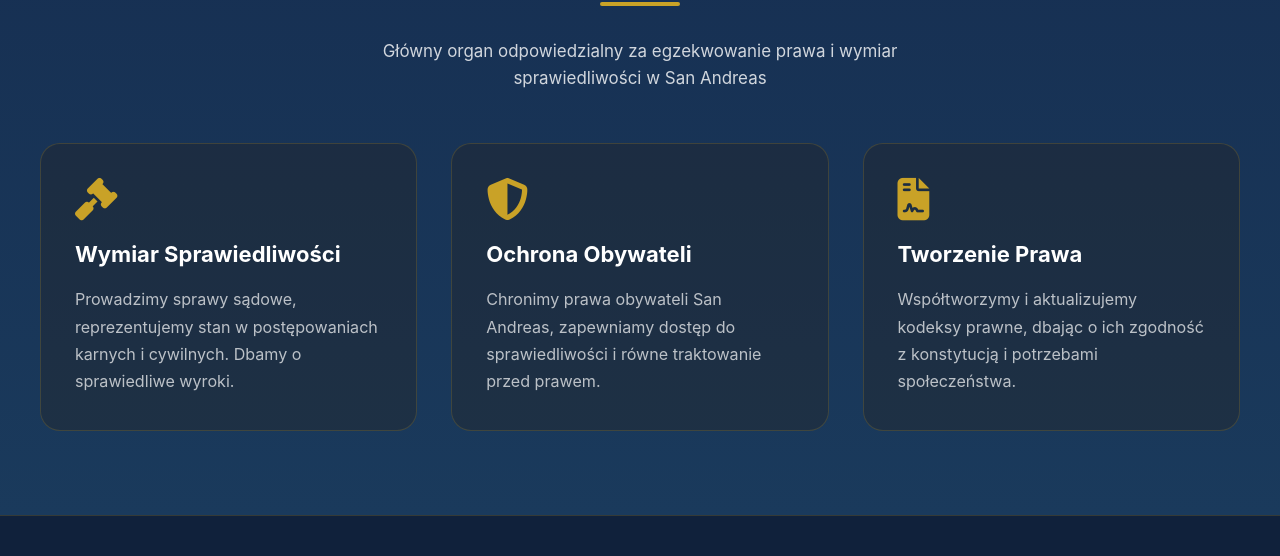
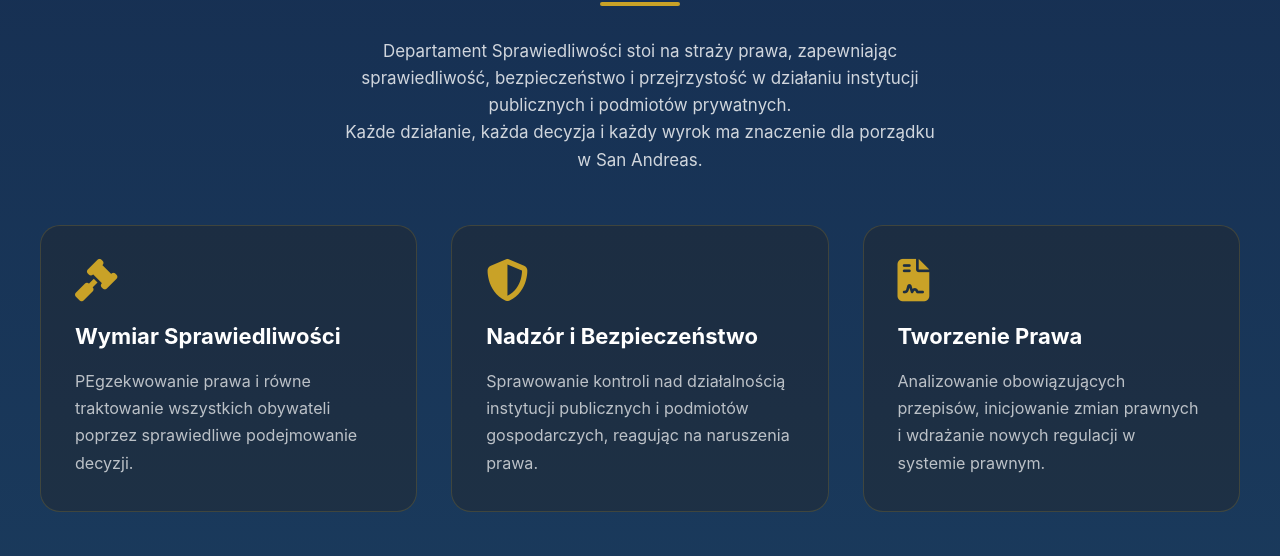
Before and after one commit to WiktorM257/DojNxtRp, a plain HTML site: page index.html in a window 1280 px wide. Shown: the part 690-1246 px from the top of the page. Drawn offline with Linux system fonts and the light colour scheme.

Commit message:
Update text and links in index.html

```diff
--- a/index.html
+++ b/index.html
@@ -44,7 +44,7 @@
                     <li><a href="https://prokuratura.dojnxtrp.pl/">Prokuratura</a></li>
                     <li><a href="https://sadownictwo.dojnxtrp.pl/">Sądownictwo</a></li>
                     <li><a href="https://adwokatura.dojnxtrp.pl/">Adwokatura</a></li>
-                    <li><a href="https://irs.dojnxtrp.pl/">Internal Revenue Service (IRS)</a></li>
+                    <li><a href="https://irs.dojnxtrp.pl/">Internal Revenue Service </a></li>
                     <li><a href="https://administracja.dojnxtrp.pl/">Administracja</a></li>
                 </ul>
             </li>
@@ -87,7 +87,7 @@
         <a href="https://prokuratura.dojnxtrp.pl/">Prokuratura</a>
         <a href="https://sadownictwo.dojnxtrp.pl/">Sądownictwo</a>
         <a href="https://adwokatura.dojnxtrp.pl/">Adwokatura</a>
-        <a href="https://irs.dojnxtrp.pl/">Internal Revenue Service (IRS)</a>
+        <a href="https://irs.dojnxtrp.pl/">Internal Revenue Service </a>
         <a href="https://administracja.dojnxtrp.pl/">Administracja</a>
 
     </div>
@@ -117,23 +117,23 @@
     <section class="about" id="about">
         <div class="section-header fade-in">
             <h2>O Departamencie</h2>
-            <p>Główny organ odpowiedzialny za egzekwowanie prawa i wymiar sprawiedliwości w San Andreas</p>
+            <p>Departament Sprawiedliwości stoi na straży prawa, zapewniając sprawiedliwość, bezpieczeństwo i przejrzystość w działaniu instytucji publicznych i podmiotów prywatnych.<br>Każde działanie, każda decyzja i każdy wyrok ma znaczenie dla porządku w San Andreas.</p>
         </div>
         <div class="about-grid">
             <div class="about-card fade-in">
                 <i class="fas fa-gavel"></i>
                 <h3>Wymiar Sprawiedliwości</h3>
-                <p>Prowadzimy sprawy sądowe, reprezentujemy stan w postępowaniach karnych i cywilnych. Dbamy o sprawiedliwe wyroki.</p>
+                <p>PEgzekwowanie prawa i równe traktowanie wszystkich obywateli poprzez sprawiedliwe podejmowanie decyzji.</p>
             </div>
             <div class="about-card fade-in">
                 <i class="fas fa-shield-alt"></i>
-                <h3>Ochrona Obywateli</h3>
-                <p>Chronimy prawa obywateli San Andreas, zapewniamy dostęp do sprawiedliwości i równe traktowanie przed prawem.</p>
+                <h3>Nadzór i Bezpieczeństwo</h3>
+                <p>Sprawowanie kontroli nad działalnością instytucji publicznych i podmiotów gospodarczych, reagując na naruszenia prawa.</p>
             </div>
             <div class="about-card fade-in">
                 <i class="fas fa-file-contract"></i>
                 <h3>Tworzenie Prawa</h3>
-                <p>Współtworzymy i aktualizujemy kodeksy prawne, dbając o ich zgodność z konstytucją i potrzebami społeczeństwa.</p>
+                <p>Analizowanie obowiązujących przepisów, inicjowanie zmian prawnych i wdrażanie nowych regulacji w systemie prawnym.</p>
             </div>
         </div>
     </section>
```
